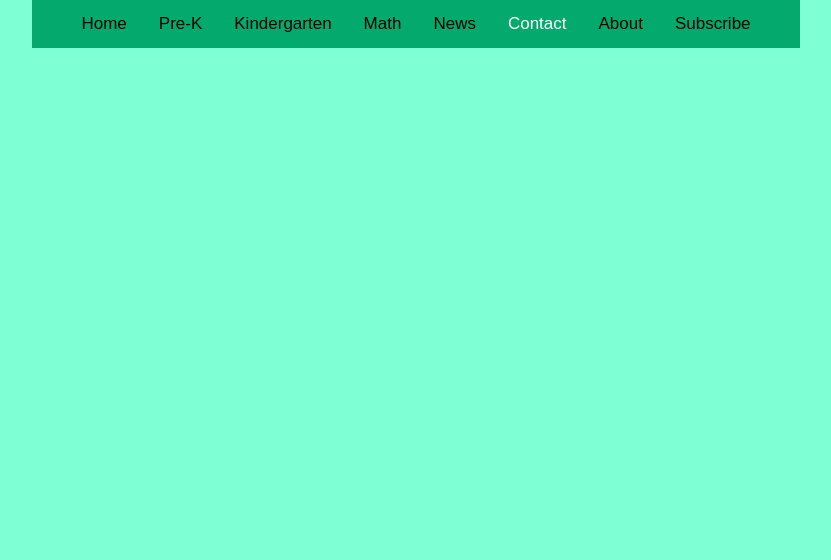
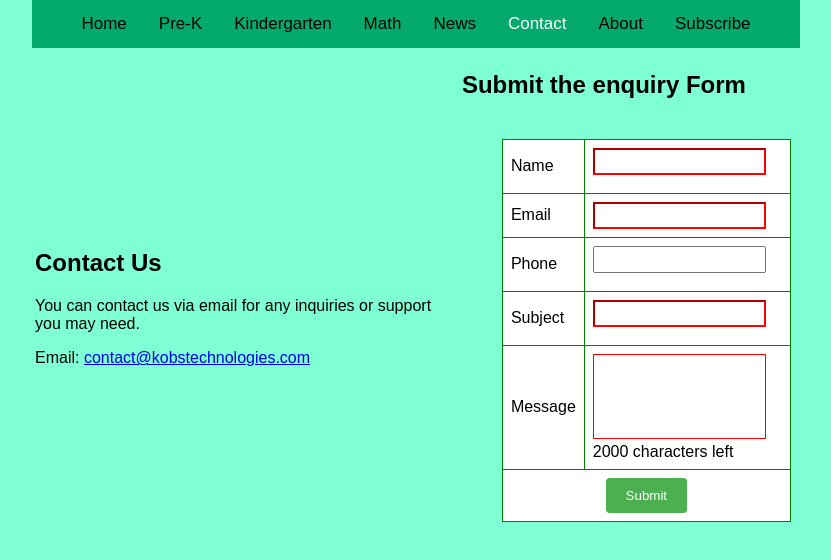
Before and after one commit to kvsravindrareddy/kvs-assessment-ui, a React (Create React App) app: page / in a window 1280 px wide. Both pictures are taken after a click on the link "Contact". Shown: the top 560 px of the page, without its empty margins (224-1055 px from the left). Built offline with nearby package versions, Linux system fonts and the light colour scheme.

Commit message:
contact us page changes

```diff
--- a/src/App.js
+++ b/src/App.js
@@ -3,6 +3,7 @@ import React, { useState } from 'react';
 import './App.css';
 import AssessmentQuestions from './pages/random/AssessmentQuestions';
 import NumberSequence from './pages/random/NumberSequence';
+import Contactus from './pages/admin/Contactus';
 import Subscribe from './pages/admin/Subscribe';
 import './css/mainpage.css';
 
@@ -25,6 +26,7 @@ function App() {
       {activeSection === 'Pre-K' && <NumberSequence />} {/* Render NumberSequence component if active section is 'Pre-K' */}
       {activeSection === 'Math' && <AssessmentQuestions />} {/* Render AssessmentQuestions component if active section is 'Math' */}
       {activeSection === 'Subscribe' && <Subscribe/>} {/* Render Subscribe component if active section is 'Subscribe' */}
+      {activeSection === 'Contact' && <Contactus />} {/* Render Contactus component if active section is 'Contact' */}
     </div>
   );
 }
--- a/src/css/styles.css
+++ b/src/css/styles.css
@@ -9,6 +9,45 @@ body {
   font-family: Arial, sans-serif;
   }
 
+  .contact-form {
+    margin: 20px;
+    padding: 20px;
+    width: 90%; /* Adjust the width to make the table slightly bigger */
+    border-collapse: collapse;
+}
+
+.contact-form th, .contact-form td {
+    border: 1px solid green;
+    background-color: white;
+    padding: 8px; /* Adjust the padding for better spacing */
+}
+
+.contact-form input[type="text"],
+.contact-form input[type="email"],
+.contact-form textarea {
+    width: calc(100% - 16px); /* Subtracting the padding from the width */
+    padding: 4px;
+    box-sizing: border-box; /* Include padding in the width calculation */
+    resize: none; /* Prevent textarea from being resized */
+}
+.contact-form button[type="submit"] {
+  margin: auto; /* Center the button horizontally within its parent container */
+  display: block; /* Ensure button takes up entire width of its parent container */
+}
+
+.contact-form input:invalid,
+.contact-form textarea:invalid {
+    border-color: red;
+}
+
+.contact-form input:invalid + span::after,
+.contact-form textarea:invalid + span::after {
+    content: " *Required";
+    color: red;
+    font-size: 12px;
+    display: block;
+    margin-top: 4px;
+}
   .assessment {
     margin: 20px auto;
     padding: 20px;
--- /dev/null
+++ b/src/pages/admin/Contactus.jsx
@@ -0,0 +1,142 @@
+import React, { useState } from "react";
+import axios from "axios";
+import "../../css/styles.css";
+
+const Contactus = () => {
+    const [formData, setFormData] = useState({
+        name: "",
+        email: "",
+        phone: "",
+        subject: "",
+        message: ""
+    });
+
+    const [submitMessage, setSubmitMessage] = useState('');
+    const [messageCharsLeft, setMessageCharsLeft] = useState(2000);
+    const [formValid, setFormValid] = useState(true);
+    const [errorMessage, setErrorMessage] = useState('');
+
+    const handleChange = (event) => {
+        const { name, value } = event.target;
+        let updatedValue = value;
+
+        // Check if message length is greater than 2000 characters
+        if (name === 'message' && value.length > 2000) {
+            updatedValue = value.substring(0, 2000);
+        }
+
+        setFormData({
+            ...formData,
+            [name]: updatedValue
+        });
+        setMessageCharsLeft(2000 - updatedValue.length);
+    };
+
+    const handleSubmit = async (event) => {
+        event.preventDefault();
+
+        // Check if any required field is empty
+        if (!formData.name || !formData.email || !formData.subject || !formData.message) {
+            setFormValid(false);
+            setErrorMessage('Please fill out all required fields.');
+            return;
+        }
+
+        // Form is valid, proceed with submission
+        try {
+            const response = await axios.post('http://localhost:9003/contactus', formData);
+            setSubmitMessage(response.data);
+
+            // Clear form data
+            setFormData({
+                name: "",
+                email: "",
+                phone: "",
+                subject: "",
+                message: ""
+            });
+            setMessageCharsLeft(2000);
+            setFormValid(true); // Reset form validity
+            setErrorMessage(''); // Reset error message
+        }
+        catch (error) {
+            console.error("Failed to submit contact form: ", error);
+            setSubmitMessage('Failed to submit contact us form. Please try again later.');
+        }
+    };
+
+    return (
+        <div>
+            <table className="contact-container">
+                <tbody>
+                    <tr>
+                        <td className="contact-info">
+                            <h2>Contact Us</h2>
+                            <p>
+                                You can contact us via email for any inquiries or support you may need.
+                            </p>
+                            <p>Email: <a href="mailto:contact@kobstechnologies.com">contact@kobstechnologies.com</a></p>
+                        </td>
+                        <td className="contact-form-container">
+                            <h2>Submit the enquiry Form</h2>
+                            <form onSubmit={handleSubmit} className="contact-form">
+                                <tbody>
+                                    <tr>
+                                        <td>
+                                            <label>Name</label>
+                                        </td>
+                                        <td>
+                                            <input type="text" name="name" value={formData.name} onChange={handleChange} required />
+                                        </td>
+                                    </tr>
+                                    <tr>
+                                        <td>
+                                            <label>Email</label>
+                                        </td>
+                                        <td>
+                                            <input type="email" name="email" value={formData.email} onChange={handleChange} required pattern="[a-zA-Z0-9._%+-]+@[a-zA-Z0-9.-]+\.[a-zA-Z]{2,}$" title="Please enter a valid email address." />
+                                        </td>
+                                    </tr>
+                                    <tr>
+                                        <td>
+                                            <label>Phone</label>
+                                        </td>
+                                        <td>
+                                            <input type="text" name="phone" value={formData.phone} onChange={handleChange} />
+                                        </td>
+                                    </tr>
+                                    <tr>
+                                        <td>
+                                            <label>Subject</label>
+                                        </td>
+                                        <td>
+                                            <input type="text" name="subject" value={formData.subject} onChange={handleChange} required />
+                                        </td>
+                                    </tr>
+                                    <tr>
+                                        <td>
+                                            <label>Message</label>
+                                        </td>
+                                        <td>
+                                            <textarea name="message" value={formData.message} onChange={handleChange} rows="5" maxLength="2000" required />
+                                            <div>{messageCharsLeft} characters left</div>
+                                        </td>
+                                    </tr>
+                                    <tr>
+                                        <td colSpan="2">
+                                            <button type="submit" onClick={handleSubmit}>Submit</button>
+                                        </td>
+                                    </tr>
+                                </tbody>
+                                {errorMessage && <p style={{ color: 'red' }}><b>{errorMessage}</b></p>}
+                                {submitMessage && <p style={{ color: 'green' }}><b>{submitMessage}</b></p>}
+                            </form>
+                        </td>
+                    </tr>
+                </tbody>
+            </table>
+        </div>
+    );
+};
+
+export default Contactus;
```
